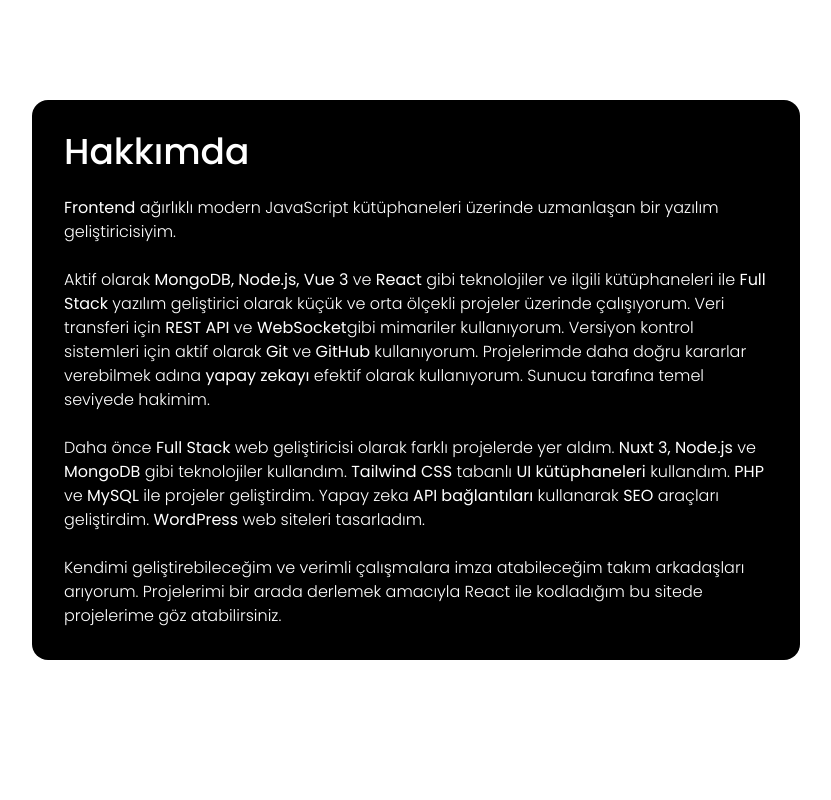
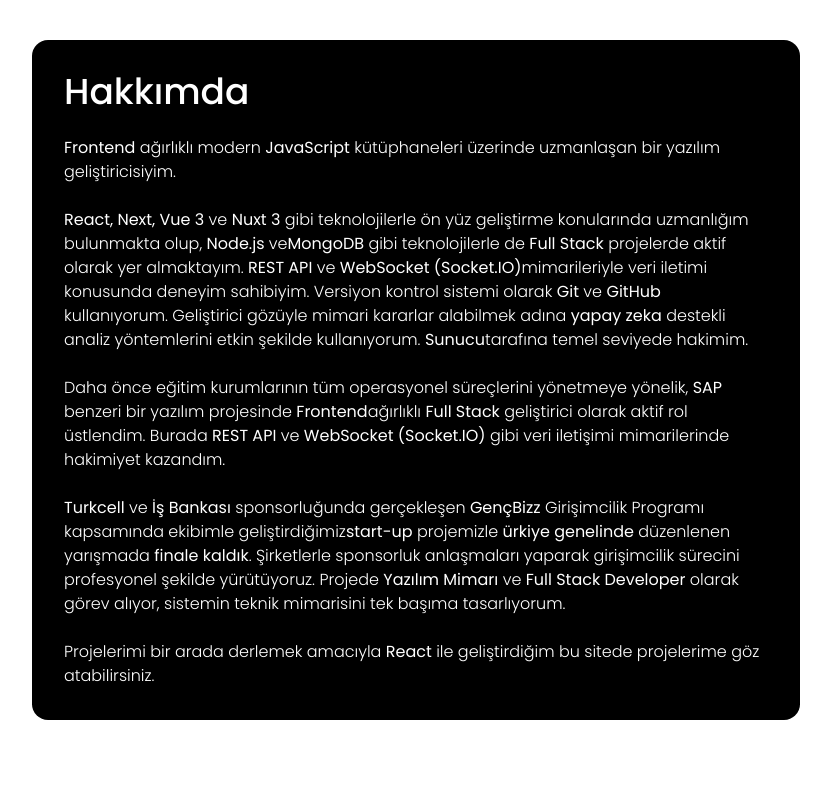
Before and after one commit to enesburakdkc/enes-burak-dikici, a React (Vite) app: page / in a window 1280 px wide. Shown: the part 820-1620 px from the top of the page, without its empty margins (256-1087 px from the left). Built offline with nearby package versions, Linux system fonts and the light colour scheme.

Commit message:
Hakkımda kısmı ve projeler güncellendi.

```diff
--- a/src/components/Main/About/About.jsx
+++ b/src/components/Main/About/About.jsx
@@ -7,27 +7,32 @@ function About() {
                 <h2 className="text-4xl font-medium">Hakkımda</h2>
                 <br />
                 <p>
-                    <strong>Frontend</strong> ağırlıklı modern JavaScript kütüphaneleri üzerinde uzmanlaşan bir yazılım geliştiricisiyim.
+                    <strong>Frontend</strong> ağırlıklı modern <strong>JavaScript</strong> kütüphaneleri üzerinde uzmanlaşan bir yazılım geliştiricisiyim.
                 </p>
                 <br />
                 <p>
-                    Aktif olarak <strong>MongoDB, Node.js, Vue 3</strong> ve <strong>React</strong> gibi teknolojiler ve ilgili kütüphaneleri ile <strong>Full Stack</strong> yazılım
-                        geliştirici olarak küçük ve orta ölçekli projeler üzerinde çalışıyorum. Veri transferi için <strong>REST API</strong> ve <strong>WebSocket</strong>
-                        gibi mimariler kullanıyorum. Versiyon kontrol sistemleri için aktif olarak <strong>Git</strong> ve <strong>GitHub</strong> kullanıyorum.
-                        Projelerimde daha doğru kararlar verebilmek adına <strong>yapay zekayı</strong> efektif olarak kullanıyorum. Sunucu tarafına
-                        temel seviyede hakimim.
+                    <strong>React, Next, Vue 3</strong> ve <strong>Nuxt 3</strong> gibi teknolojilerle ön yüz geliştirme konularında uzmanlığım bulunmakta olup, <strong>Node.js</strong> ve
+                    <strong>MongoDB</strong> gibi teknolojilerle de <strong>Full Stack</strong> projelerde aktif olarak yer almaktayım. <strong>REST API</strong> ve <strong>WebSocket (Socket.IO)</strong>
+                    mimarileriyle veri iletimi konusunda deneyim sahibiyim. Versiyon kontrol sistemi olarak <strong>Git</strong> ve <strong>GitHub</strong> kullanıyorum.
+                    Geliştirici gözüyle mimari kararlar alabilmek adına <strong>yapay zeka</strong> destekli analiz yöntemlerini etkin şekilde kullanıyorum. <strong>Sunucu</strong>
+                    tarafına temel seviyede hakimim.
                 </p>
                 <br />
                 <p>
-                            Daha önce <strong>Full Stack</strong> web geliştiricisi olarak farklı projelerde yer aldım. <strong>Nuxt 3, Node.js</strong> ve <strong>MongoDB</strong> gibi
-                            teknolojiler kullandım. <strong>Tailwind CSS</strong> tabanlı <strong>UI kütüphaneleri</strong> kullandım. <strong>PHP</strong> ve <strong>MySQL</strong> ile projeler
-                            geliştirdim. Yapay zeka <strong>API bağlantıları</strong> kullanarak <strong>SEO</strong> araçları geliştirdim. <strong>WordPress</strong> web siteleri tasarladım.
+                    Daha önce eğitim kurumlarının tüm operasyonel süreçlerini yönetmeye yönelik, <strong>SAP</strong> benzeri bir yazılım projesinde <strong>Frontend</strong>
+                    ağırlıklı <strong>Full Stack</strong> geliştirici olarak aktif rol üstlendim. Burada <strong>REST API</strong> ve <strong>WebSocket (Socket.IO)</strong> gibi veri iletişimi
+                    mimarilerinde hakimiyet kazandım.
                 </p>
                 <br />
                 <p>
-                            Kendimi geliştirebileceğim ve verimli çalışmalara imza atabileceğim takım
-                            arkadaşları arıyorum. Projelerimi bir arada derlemek amacıyla React ile
-                            kodladığım bu sitede projelerime göz atabilirsiniz.
+                    <strong>Turkcell</strong> ve <strong>İş Bankası</strong> sponsorluğunda gerçekleşen <strong>GençBizz</strong> Girişimcilik Programı kapsamında ekibimle geliştirdiğimiz
+                    <strong>start-up</strong> projemizle <strong>ürkiye genelinde</strong> düzenlenen yarışmada <strong>finale kaldık</strong>. Şirketlerle sponsorluk anlaşmaları yaparak
+                    girişimcilik sürecini profesyonel şekilde yürütüyoruz. Projede <strong>Yazılım Mimarı</strong> ve <strong>Full Stack Developer</strong> olarak görev alıyor,
+                    sistemin teknik mimarisini tek başıma tasarlıyorum.
+                </p>
+                <br />
+                <p>
+                    Projelerimi bir arada derlemek amacıyla <strong>React</strong> ile geliştirdiğim bu sitede projelerime göz atabilirsiniz.
                 </p>
             </div>
         </section>
--- a/src/components/Main/Projects/Projects.jsx
+++ b/src/components/Main/Projects/Projects.jsx
@@ -7,14 +7,12 @@ function Projects() {
     const categories = [
         {
             language: "Vue3 / Nuxt3", projects: [
-                { name: "To Do List", url: "vue-tailwind-to-do-list/", clickable: true },
                 { name: "Weather App", url: "vue-tailwind-weather-app/", clickable: true },
-                { name: "EduDiamond", url: "https://kurs.edudiamond.com/", clickable: true },
+                { name: "EduDiamond", url: "https://edudiamond.com/", clickable: true },
             ]
         },
         {
             language: "React / Next", projects: [
-                { name: "Digital Clock", url: "react-tailwind-digital-clock/", clickable: true },
                 { name: "Color Picker", url: "react-color-picker/", clickable: true },
                 { name: "To Do List", url: "react-tailwind-to-do-list/", clickable: true },
                 { name: "Portfolio", url: "/", clickable: true },
```
Also changed, not shown: 3 other files (tests, documents, lock files or other folders). Lines whose indentation alone changed are shown as unchanged.
